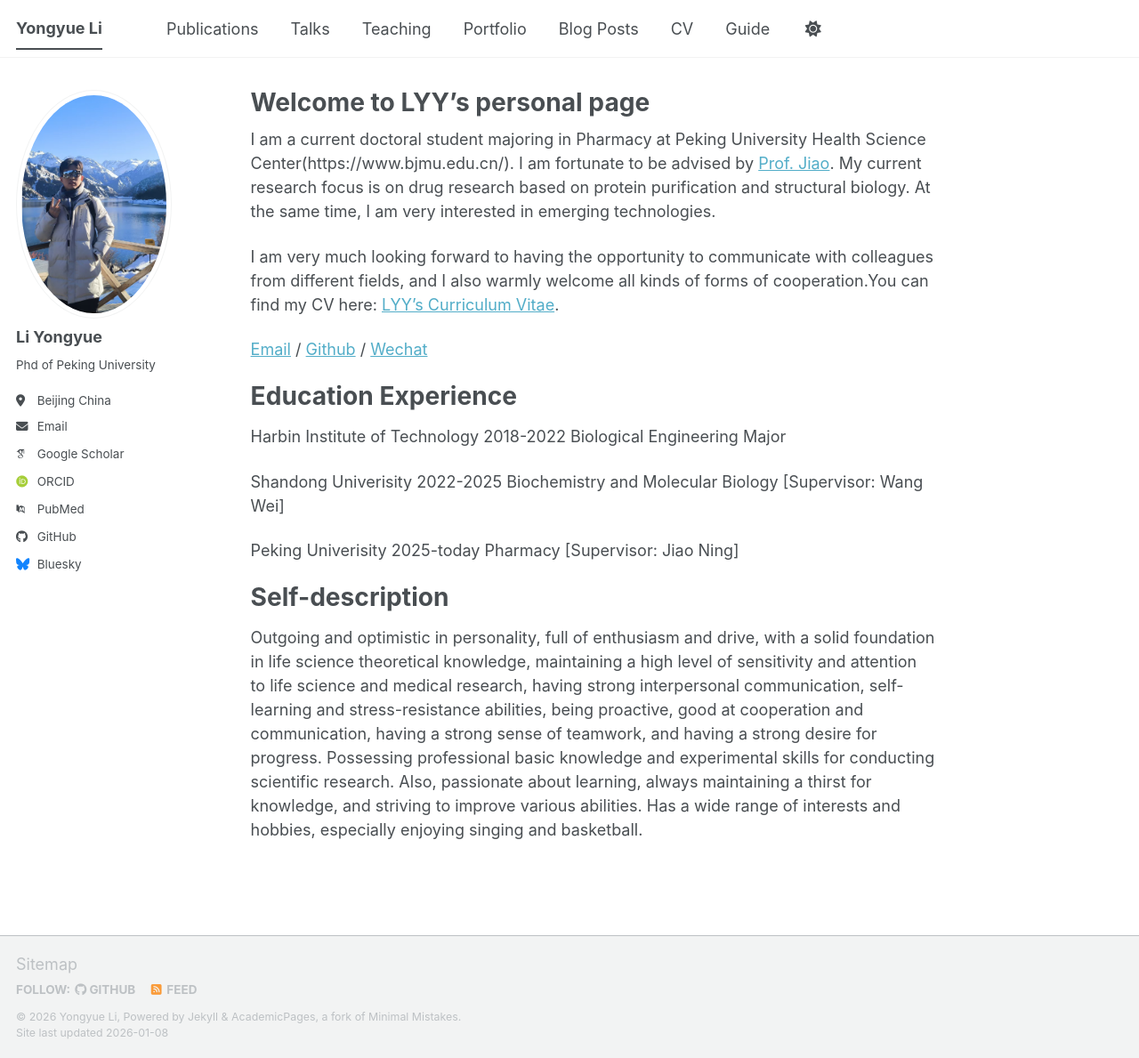
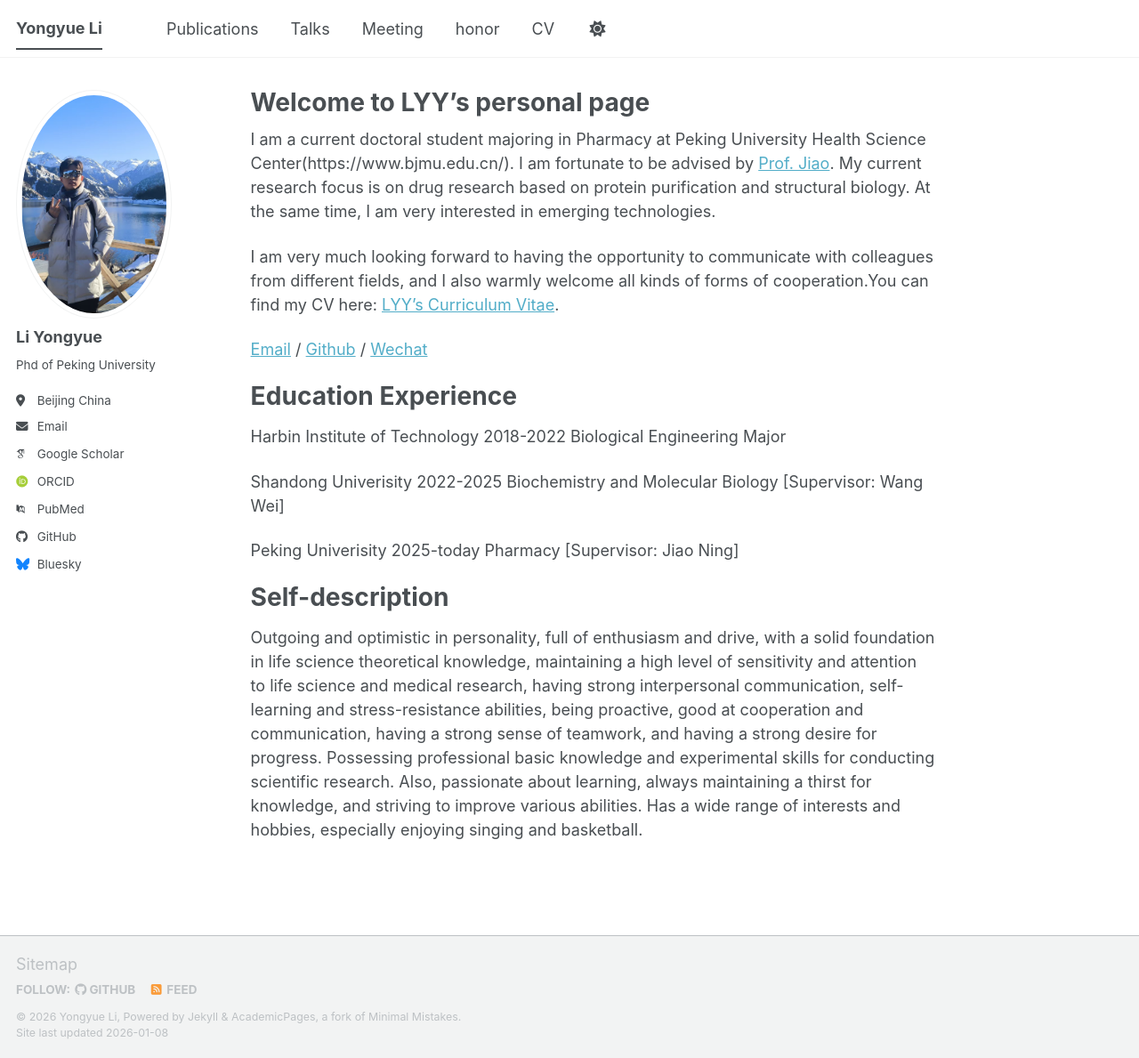
Before and after one commit to leeyongyue1019-spec/leeyongyue1019-spec.github.io, a Jekyll site: the page built from _pages/about.md, in a window 1280 px wide and 1189 px high. Shown: the whole window at 89% size. Built offline with Jekyll 4.4.1, drawn with Linux system fonts in a browser that asks for light colours; some web fonts are replaced; a script bundle is joined from its source files by our own code; library files that are not in the unit come from our copies.

Commit message:
Update navigation.yml

```diff
--- a/_data/navigation.yml
+++ b/_data/navigation.yml
@@ -14,20 +14,16 @@ main:
   - title: "Talks"
     url: /talks/
 
-  - title: "Teaching"
+  - title: "Meeting"
     url: /teaching/
 
-  - title: "Portfolio"
+  - title: "honor"
     url: /portfolio/
 
-  - title: "Blog Posts"
-    url: /year-archive/
+
 
   - title: "CV"
     url: /cv/
 
   # - title: "CV"
   #   url: /cv-json/
-
-  - title: "Guide"
-    url: /markdown/
```
